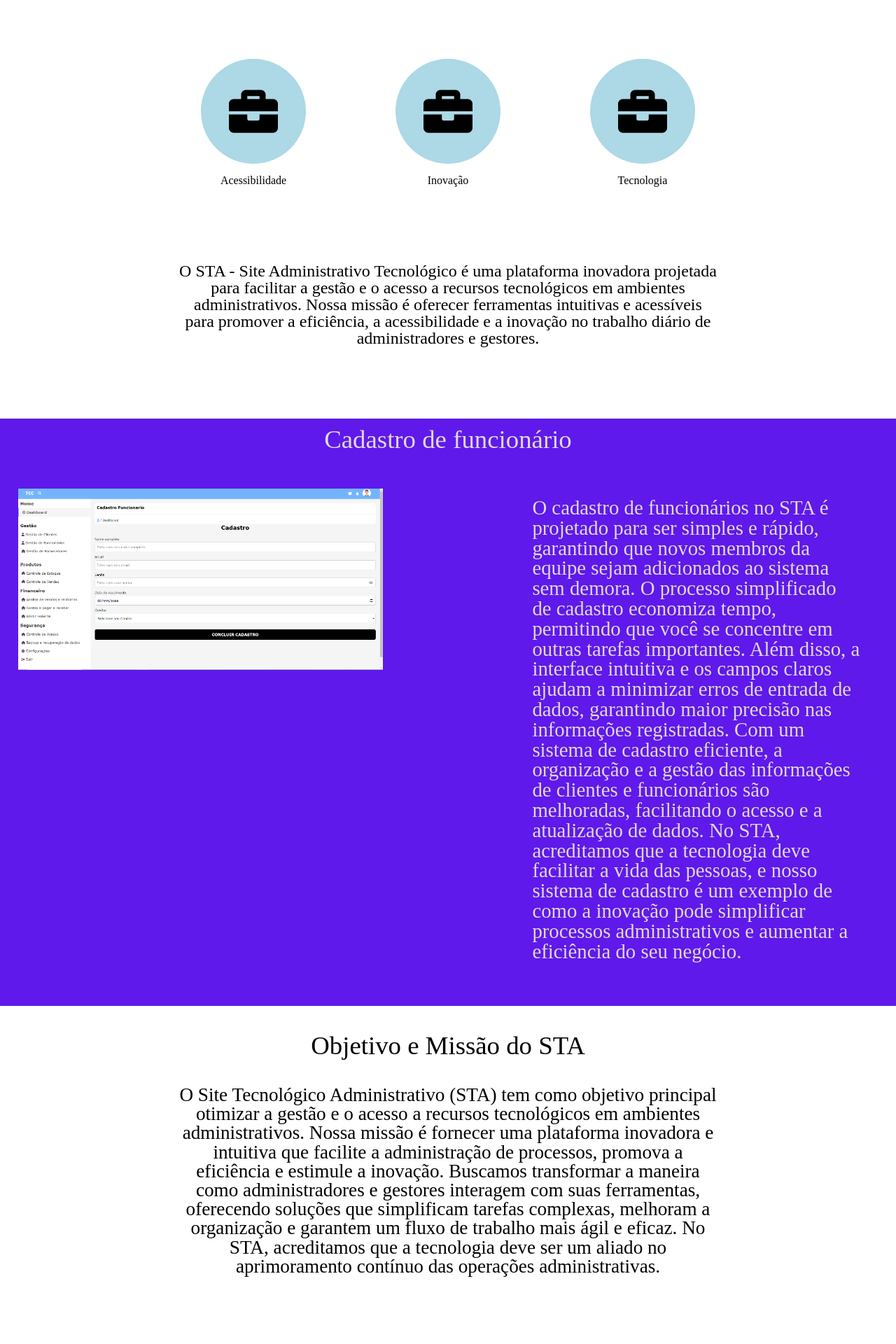
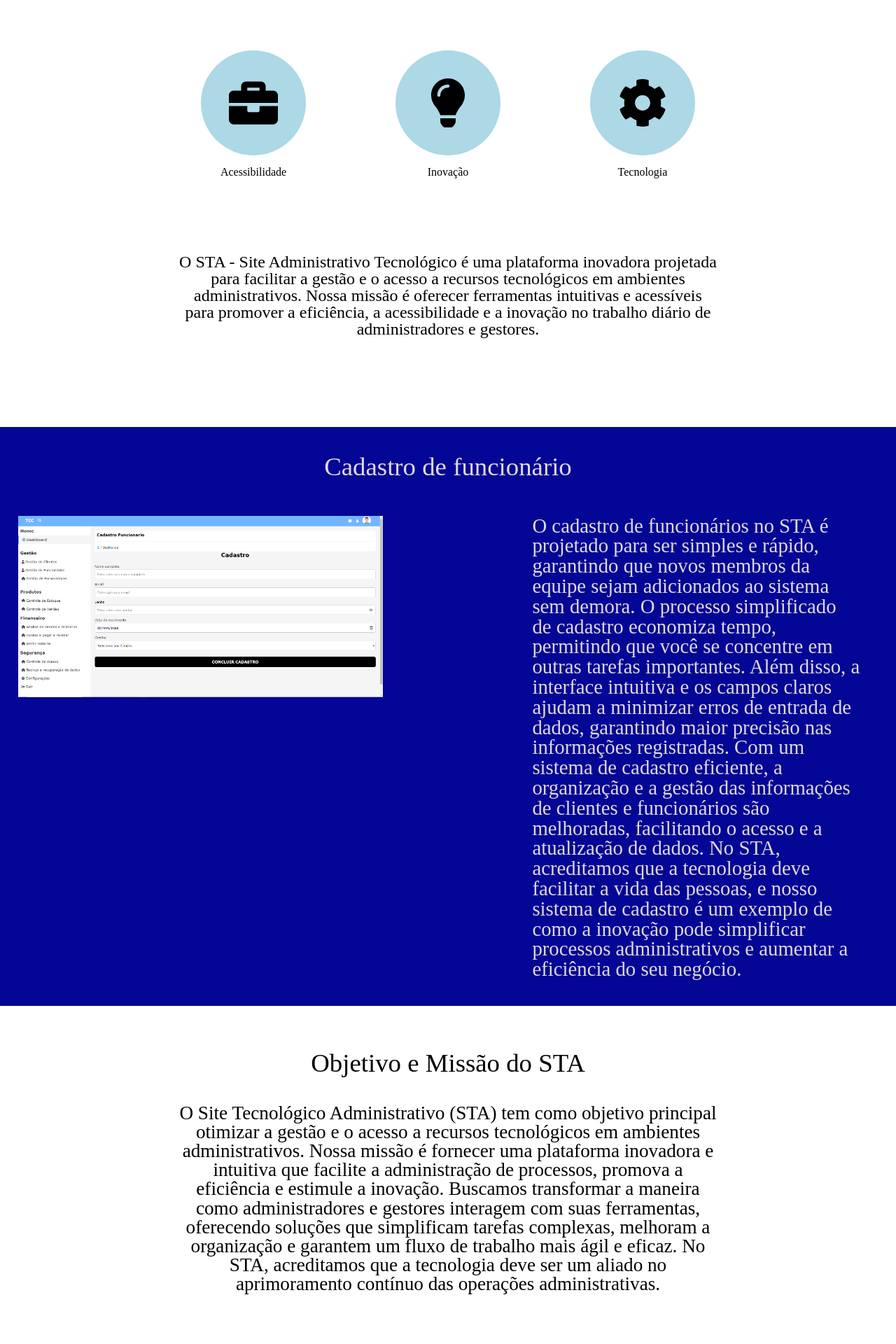
Before and after one commit to luisciaramicoli/tccluis, a React (Vite) app: page / in a window 1280 px wide. Shown: the part 540-2460 px from the top of the page at 70% size. Built offline with nearby package versions, Linux system fonts and the light colour scheme.

Commit message:
modificações no home

```diff
--- a/src/components/pages/Home/home.jsx
+++ b/src/components/pages/Home/home.jsx
@@ -1,7 +1,7 @@
 import React from 'react';
 import { BrowserRouter as Router, Routes, Route, Link } from 'react-router-dom';
 import styles from './home.module.css';
-import { FaBriefcase } from "react-icons/fa";
+import { FaBriefcase,FaLightbulb,FaCog } from "react-icons/fa";
 
 function Home() {
   return (
@@ -20,7 +20,7 @@ function Home() {
         <div className={styles.topicos}>
           <div className={styles.topico1}>
             <div className={styles.circulo}>
-              <FaBriefcase className={styles.icone} />
+              < FaBriefcase className={styles.icone} />
             </div>
             <div className={styles.textoTopico1}>
               Acessibilidade
@@ -29,7 +29,7 @@ function Home() {
 
           <div className={styles.topico2}>
             <div className={styles.circulo}>
-              <FaBriefcase className={styles.icone} />
+              <FaLightbulb className={styles.icone} />
             </div>
             <div className={styles.textoTopico2}>
               Inovação
@@ -38,7 +38,7 @@ function Home() {
 
           <div className={styles.topico3}>
             <div className={styles.circulo}>
-              <FaBriefcase className={styles.icone} />
+              <FaCog className={styles.icone} />
             </div>
             <div className={styles.textoTopico3}>
               Tecnologia
--- a/src/components/pages/Home/home.module.css
+++ b/src/components/pages/Home/home.module.css
@@ -2,15 +2,17 @@
     background-color: white;
     padding-bottom: 10%;
     min-height: 100vh;
-    /* Garante que ocupe toda a altura da tela */
     display: flex;
     flex-direction: column;
 }
 
+.page1, .page2, .page3, .page4, .page5 {
+    width: 100%;
+    min-height: 20vh; /* 100vh dividido por 5 páginas */
+    padding: 2% 0;
+}
+
 .page1 {
-    padding-bottom: 5%;
-    width: 100%;
-    height: 20%;
     padding-top: 4%;
 }
 
@@ -22,7 +24,6 @@
     justify-content: flex-end;
     gap: 1rem;
     flex-wrap: wrap;
-    /* Permite que os itens se movam para a próxima linha, se necessário */
     font-weight: bolder;
     font-size: 1.1rem;
     position: fixed;
@@ -30,7 +31,6 @@
     left: 0;
     right: 0;
     z-index: 1000;
-    /* Garante que o cabeçalho fique acima de outros elementos */
 }
 
 .link {
@@ -43,7 +43,7 @@
 }
 
 .link:hover {
-    background-color: rgb(173, 193, 206);
+    background-color: rgb(82, 89, 94);
 }
 
 .titulo {
@@ -66,14 +66,11 @@
     display: flex;
     justify-content: center;
     gap: 8rem;
-    /* Aumenta a distância entre os tópicos */
     padding: 6rem 0;
     flex-wrap: wrap;
 }
 
-.topico1,
-.topico2,
-.topico3 {
+.topico1, .topico2, .topico3 {
     display: flex;
     flex-direction: column;
     align-items: center;
@@ -103,9 +100,7 @@
     padding-bottom: 8%;
 }
 
-.textoTopico1,
-.textoTopico2,
-.textoTopico3 {
+.textoTopico1, .textoTopico2, .textoTopico3 {
     text-align: center;
 }
 
@@ -123,20 +118,18 @@
 }
 
 .page3 {
-    width: 100%;
     color: rgb(224, 217, 217);
     font-size: 1.2rem;
-    padding-bottom: 5%;
-    background-color: hsl(260, 84%, 51%);
+    background-color: hsl(239, 95%, 30%);
     align-items: center;
-
 }
 
 .textPage3 {
     padding-left: 50%;
     font-size: 1.8rem;
-    padding-top: 5%;
+    padding-top: 4%;
     padding-right: 4%;
+    padding-bottom: 1%;
     display: flex;
 }
 
@@ -149,39 +142,36 @@
     width: 550%;
     float: left;
 }
+
 .cadastroFuncionario {
     padding-left: 2%;
     padding-top: 4%;
     float: left;
+}
 
-}
-.tituloPage3{
+.tituloPage3 {
     text-align: center;
     font-size: 2.3rem;
     padding-top: 1%;
 }
-.cadastroPage3{
+
+.cadastroPage3 {
     display: flex;
 }
-.page4{
-    text-align: center;
-}
-.tituloPage2{
+
+.tituloPage2 {
     text-align: center;
     font-size: 2.3rem;
 }
-.tituloPage4{
-    font-size: 2.3rem;
-    padding-top: 3%;
-    padding-bottom: 2%;
-}
-.tituloPage5{
+
+.tituloPage4, .tituloPage5 {
     font-size: 2.3rem;
     padding-top: 3%;
     padding-bottom: 2%;
     text-align: center;
 }
-.textoPage4{
+
+.textoPage4 {
     text-align: center;
     padding-left: 20%;
     padding-right: 20%;
@@ -189,30 +179,34 @@
     font-size: 1.7rem;
     padding-bottom: 8%;
 }
-.page5{
+
+.page5 {
     background-color: #221f1f;
     color: rgb(224, 217, 217);
 }
-.telaEmpresa{
-    width: 30%;
+
+.telaEmpresa {
+    width: 35%;
     height: 30%;
     padding-top: 2%;
     padding-right: 2%;
     text-align: right;
 }
-.textpage5{
+
+.textpage5 {
     float: left;
-    padding-right: 30%;
+    padding-right: 20%;
     font-size: 1.8rem;
-    padding-top: 2;
-    padding-left: 4%;
+    padding-top: 1%;
+    padding-left: 5%;
     text-align: justify;
     padding-bottom: 4%;
+}
 
-}
-.paginaPage5{
+.paginaPage5 {
     display: flex;
 }
+
 @media (max-width: 768px) {
     .titulo {
         padding-right: 5%;
@@ -228,12 +222,10 @@
         flex-direction: row;
         align-items: center;
         gap: 0.5rem;
-        /* Ajusta o espaçamento entre os links no modo coluna */
     }
 
     .link {
         padding: 0.5rem;
-        /* Aumenta o padding dos links para melhorar a usabilidade em dispositivos móveis */
     }
 
     .circulo {
@@ -247,7 +239,6 @@
 
     .topicos {
         gap: 5rem;
-        /* Aumenta a distância entre os tópicos */
         padding: 3rem 0;
     }
 
```
